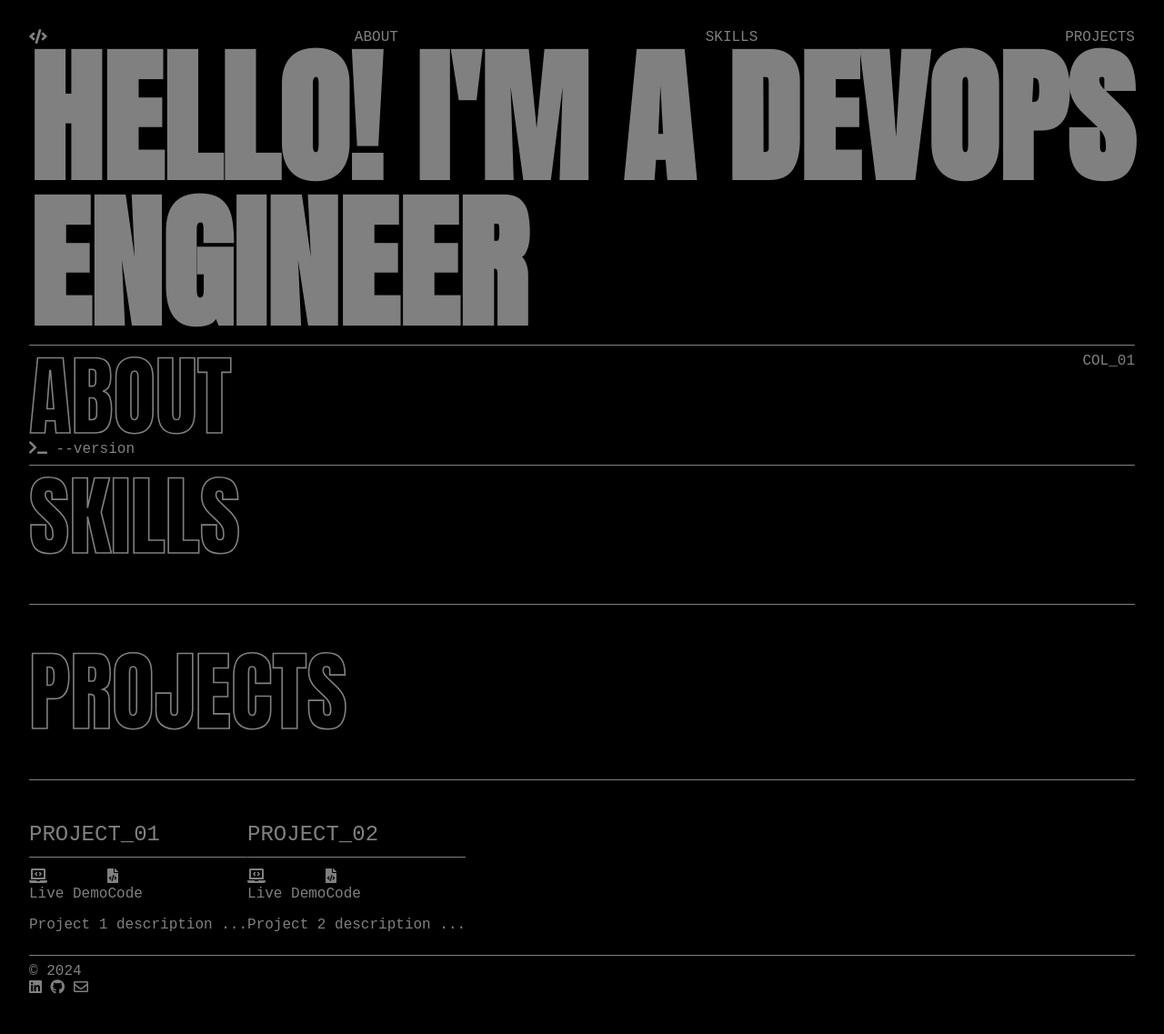
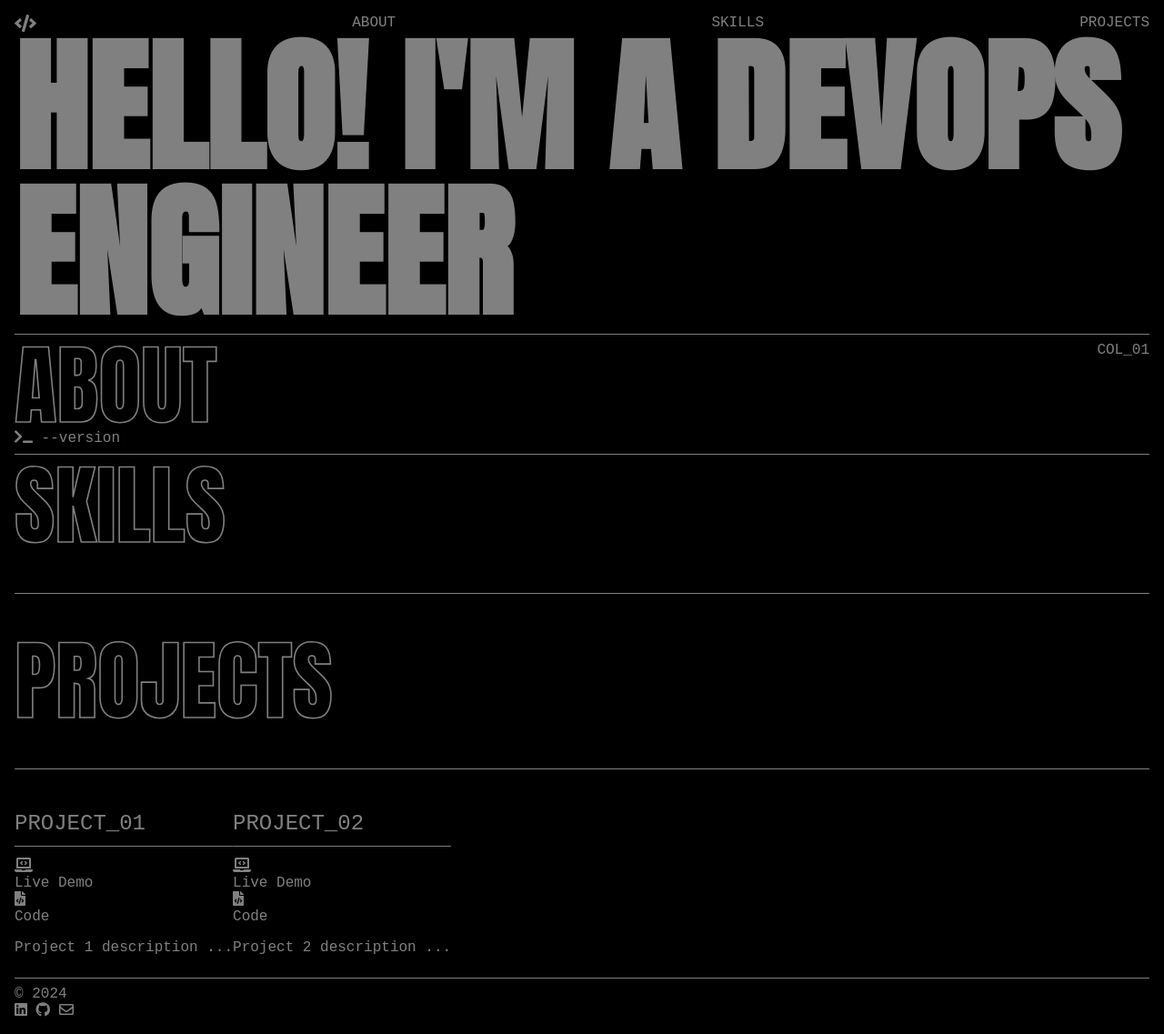
Before and after one commit to puybr/puybr.github.io, a website built with webpack: page dist/index.html in a window 1280 px wide. Shown: the whole page at 91% size. Built offline with nearby package versions, Linux system fonts and the light colour scheme.

Commit message:
add some updates

```diff
--- a/src/style.scss
+++ b/src/style.scss
@@ -41,7 +41,7 @@ body {
   font-family: $font-stack;
   color: $primary-color;
   background-color: $secondary-color;
-  padding:1rem;
+  padding: .5rem;
   text-align: left;
   -webkit-user-select: none; /* Webkit */
   -moz-user-select: none; /* Firefox */
@@ -123,7 +123,7 @@ hr {
 }
 
 
-.skills-container, .project-container, .project {
+.skills-container, .project-container {
   max-width: $grid-width;
   margin: 0 auto;
   display: flex;
@@ -138,3 +138,7 @@ hr {
   display: flex;
   flex-wrap: wrap;
 }
+
+#home {
+  font-size: 1.2rem;
+}
```
Also changed, not shown: dist/index.html, dist/main.js.
